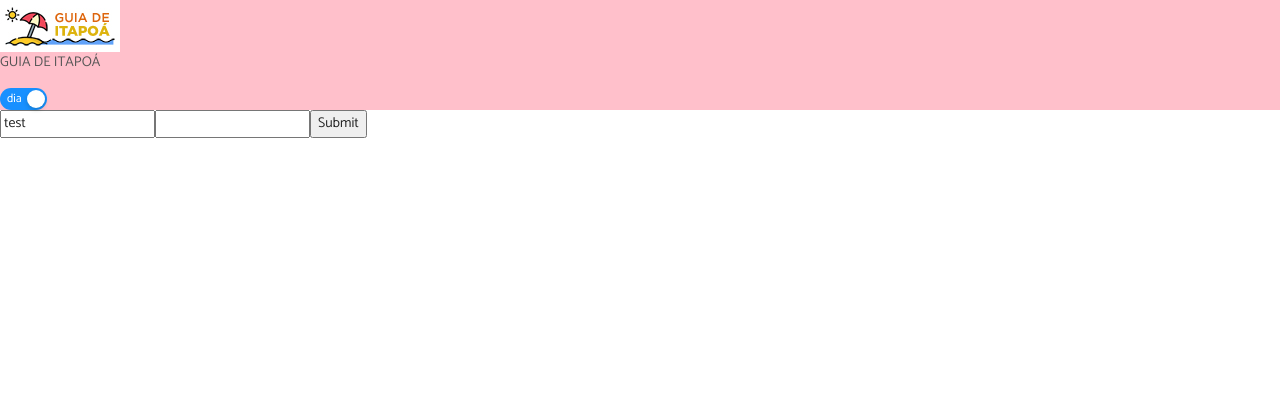
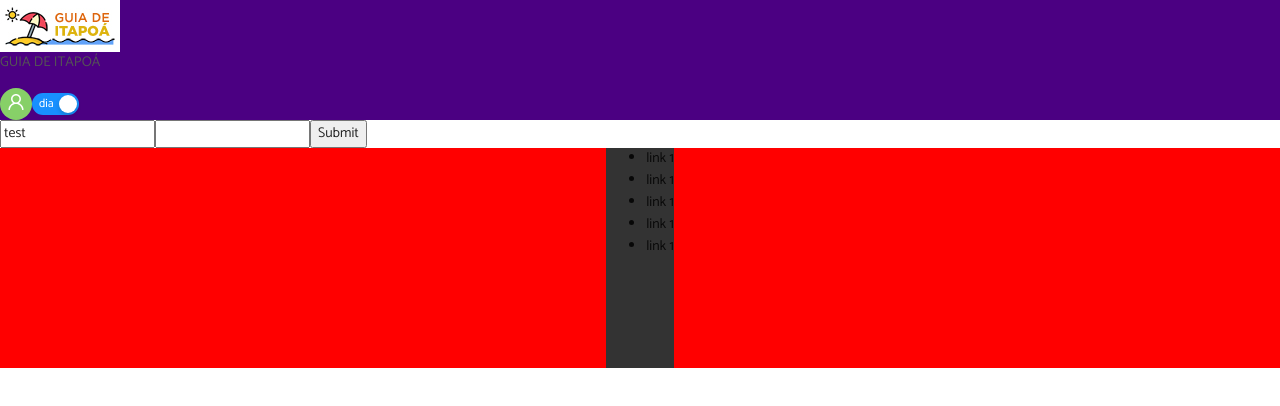
Before and after one commit to arsantin/next-colonial, a Next.js app: page /contato in a window 1280 px wide. Shown: the top 406 px of the page. Built offline with nearby package versions, Linux system fonts and the light colour scheme; a small style sheet from the web is missing.

Commit message:
header consumindo context theme e auth

```diff
--- a/components/Contato/index.js
+++ b/components/Contato/index.js
@@ -8,7 +8,8 @@ export default function Contato() {
   console.log(watch("example"));
 
   return (
-
+    <>
+      <h2>contato</h2>
       <form onSubmit={handleSubmit(onSubmit)}>
 
         <input name="example" defaultValue="test" ref={register} />
@@ -20,5 +21,6 @@ export default function Contato() {
 
         <input type="submit" />
       </form>
+  </>
         );
 }
--- /dev/null
+++ b/components/Footer/index.js
@@ -0,0 +1,32 @@
+import React from 'react'
+import styled from 'styled-components'
+
+const Rodape = styled.footer`
+    height: 220px;
+    background-color: red;
+    width: 100%;
+    display: flex;
+    justify-content: center;
+    .middle{
+        background-color: #333;
+    }
+`
+
+
+export default function Footer(){
+    return(
+        <>
+    <Rodape>
+        <div className="middle">
+        <ul>
+            <li>link 1</li>
+            <li>link 1</li>
+            <li>link 1</li>
+            <li>link 1</li>
+            <li>link 1</li>
+        </ul>
+        </div>
+    </Rodape>
+    </>
+    )
+}
--- a/components/Header/index.js
+++ b/components/Header/index.js
@@ -1,26 +1,34 @@
 import React, { Component } from 'react';
 import Link from 'next/link'
 import { ThemeContext } from '../../context/ThemeContext'
+import AuthContextProvider, { AuthContext } from '../../context/AuthContext'
 import ThemeToggle from '../../components/ThemeToggle'
+import { Avatar } from 'antd';
+import { UserOutlined } from '@ant-design/icons';
 
-class Header extends Component{
-  render(){
-    return(
-      <ThemeContext.Consumer>{(context)=>{
-        console.log(context)
-        const {isLightTheme, light, dark} = context;
+
+
+function Header() {
+  return (
+    <AuthContext.Consumer>{(authContext) => (
+      <ThemeContext.Consumer>{(themeContext) => {
+        const { isLogged, toggleAuth } = authContext;
+        const { isLightTheme, light, dark } = themeContext;
         const theme = isLightTheme ? light : dark;
-        return(
-          <header style={{background: theme.ui, color: theme.syntax}}>
-          <div className="logo"><Link href="/"><a><img src="./img/logo.jpg" alt=""/></a></Link></div>
-          <p>GUIA DE ITAPOÁ</p>
-          <ThemeToggle/>
-        </header>
-      )
+        return (
+          <header style={{ background: theme.ui, color: theme.syntax }}>
+            <div className="logo"><Link href="/"><a><img src="./img/logo.jpg" alt="" /></a></Link></div>
+            <p>GUIA DE ITAPOÁ</p>
+            {isLogged ? <Avatar style={{ backgroundColor: '#87d068' }} icon={<UserOutlined />} /> : 'deslogado'}
+            <ThemeToggle />
+
+          </header>
+        )
       }}
       </ThemeContext.Consumer>
-    )
-  }
+    )}
+    </AuthContext.Consumer>
+  )
 }
 
 export default Header
--- a/context/AuthContext.js
+++ b/context/AuthContext.js
@@ -1,5 +1,4 @@
 import {createContext, Component} from 'react';
-
 
 export const AuthContext = createContext();
 
--- a/context/ThemeContext.js
+++ b/context/ThemeContext.js
@@ -8,7 +8,7 @@ class ThemeContextProvider extends Component{
 		isLightTheme: true,
 		light: {
 			syntax: '#555',
-			ui: 'pink',
+			ui: 'indigo',
 			bg: '#000'
 		},
 		dark: {
--- a/pages/_app.js
+++ b/pages/_app.js
@@ -5,10 +5,11 @@ import Router from 'next/router'
 import NProgress from 'nprogress'
 import "antd/dist/antd.css";
 import ThemeContextProvider from '../context/ThemeContext';
+import AuthContextProvider from '../context/AuthContext'
 import Header from '../components/Header'
+import Footer from '../components/Footer'
 
 Router.events.on("routeChangeStart", (url)=>{
-  console.log(`Loading ${url}`);
   NProgress.start();
 });
 
@@ -38,8 +39,11 @@ export default class MyApp extends App {
 
         </Head>
         <ThemeContextProvider>
+          <AuthContextProvider>
           <Header/>
           <Component {...pageProps}/>
+          <Footer/>
+          </AuthContextProvider>
         </ThemeContextProvider>
       </>
     )
--- a/pages/_document.js
+++ b/pages/_document.js
@@ -1,6 +1,5 @@
 import Document, { Html, Head, Main, NextScript } from 'next/document'
 import { ServerStyleSheet } from 'styled-components'
-import Header from '../components/Header'
 
 
 export default class MyDocument extends Document {
```
Also changed, not shown: .babelrc. Lines whose indentation alone changed are shown as unchanged.
